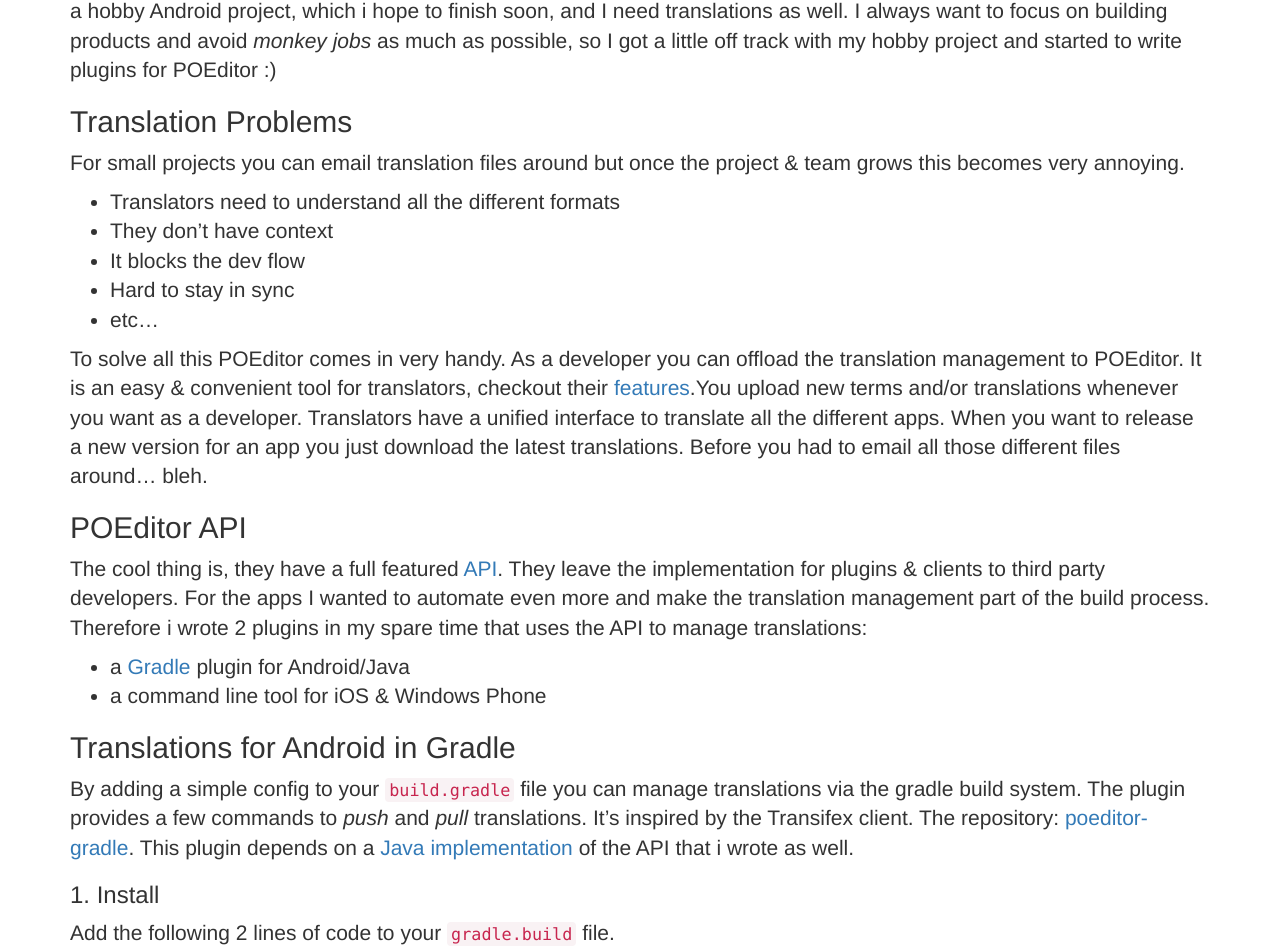
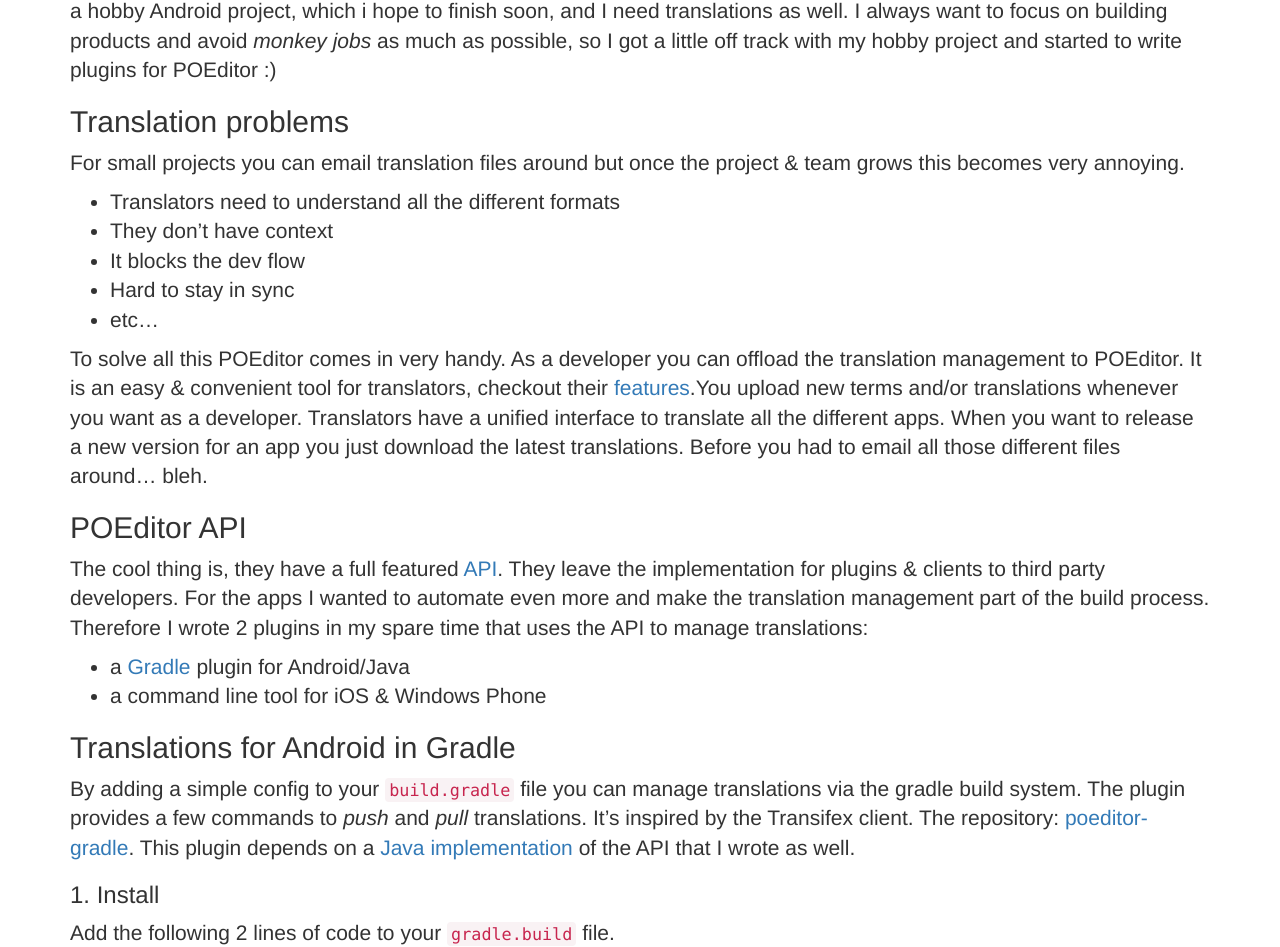
Before and after one commit to lukin0110/lukin0110.github.io, a Jekyll site: the page built from _posts/2015-05-15-translations-for-mobile-apps-with-poeditor.markdown, in a window 1280 px wide and 1400 px high. Shown: the part 272-1219 px from the top of the window. Built offline with Jekyll 4.4.1, drawn with Linux system fonts in a browser that asks for light colours; nearby versions of some CDN libraries; comment, search, counter and statistics services are not loaded.

Commit message:
fixes observed by ... San

```diff
--- a/_posts/2015-05-15-translations-for-mobile-apps-with-poeditor.markdown
+++ b/_posts/2015-05-15-translations-for-mobile-apps-with-poeditor.markdown
@@ -13,7 +13,7 @@
 translations as well. I always want to focus on building products and avoid *monkey jobs* as much as
 possible, so I got a little off track with my hobby project and started to write plugins for POEditor :)
 
-Translation Problems
+Translation problems
 --------------------
 For small projects you can email translation files around but once the project & team grows this becomes very annoying.
 
@@ -33,7 +33,7 @@
 -------------
 The cool thing is, they have a full featured [API][api]. They leave the implementation for plugins & clients to third
 party developers. For the apps I wanted to automate even more and make the translation management part of the build
-process. Therefore i wrote 2 plugins in my spare time that uses the API to manage translations:
+process. Therefore I wrote 2 plugins in my spare time that uses the API to manage translations:
 
 * a [Gradle][gradle] plugin for Android/Java
 * a command line tool for iOS & Windows Phone
@@ -43,7 +43,7 @@
 By adding a simple config to your `build.gradle` file you can manage translations via the gradle build system. The
 plugin provides a few commands to *push* and *pull* translations. It's inspired by the Transifex client.
 The repository: [poeditor-gradle][github-gradle]. This plugin depends on a [Java implementation][github-java] of
-the API that i wrote as well.
+the API that I wrote as well.
 
 ### 1. Install
 Add the following 2 lines of code to your `gradle.build` file.
```
